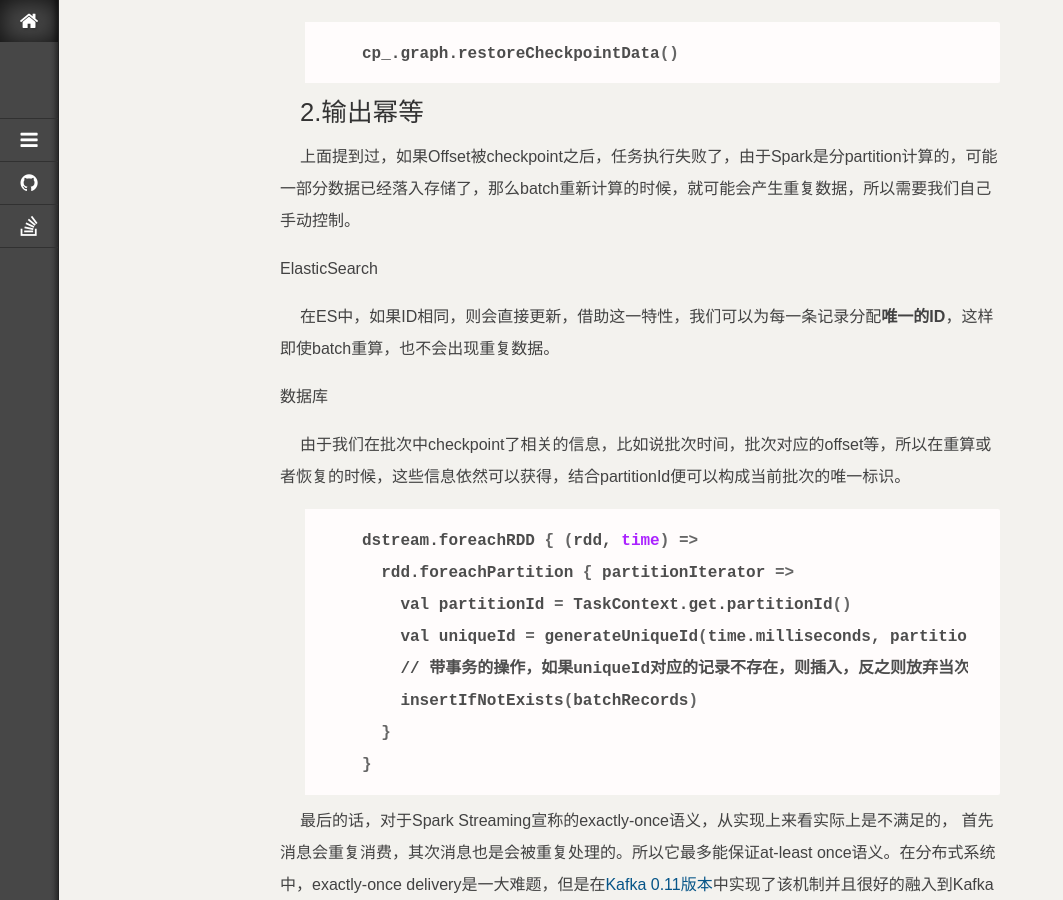
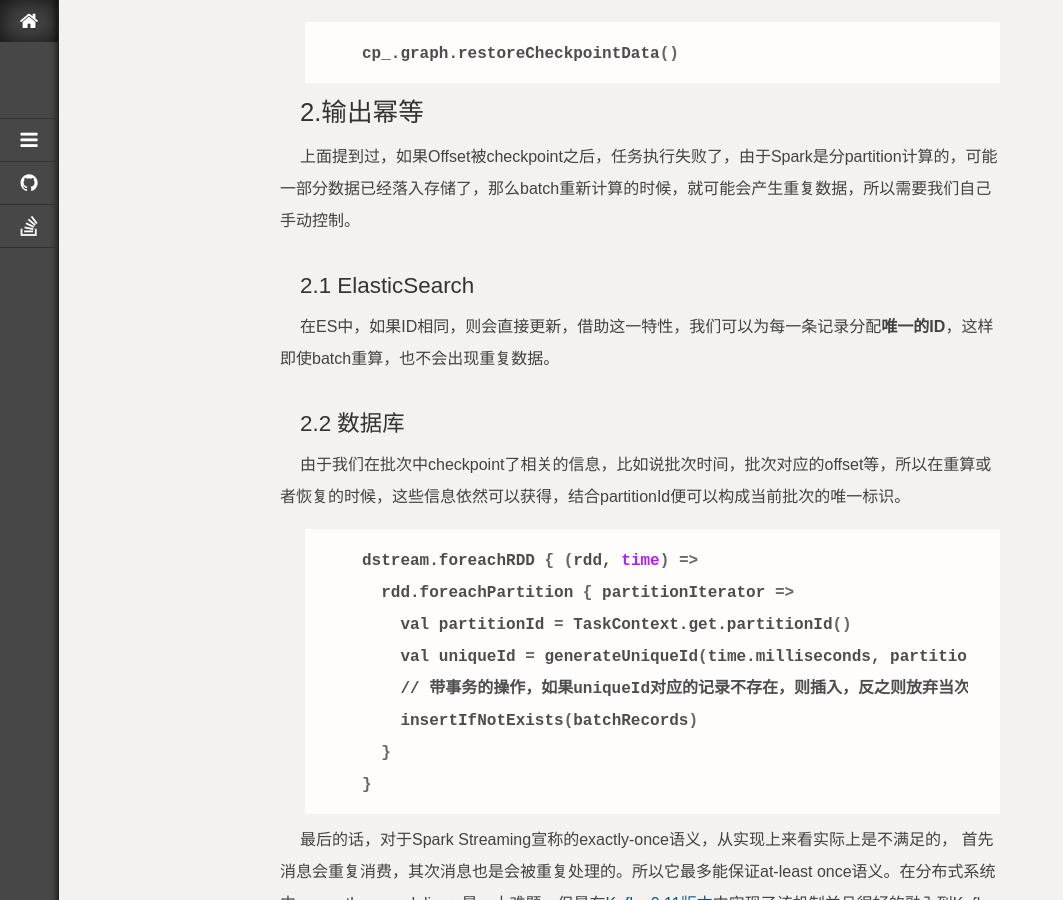
Before and after one commit to jacoffee/jacoffee.github.io, a Jekyll site: the page built from _posts/2017-11-01-spark-streaming-exactly-once.md, in a window 1280 px wide and 900 px high, scrolled down 1398 px. Shown: the whole window, without its empty margins (0-1063 px from the left). Built offline with Jekyll 4.4.1, drawn with Linux system fonts in a browser that asks for light colours; nearby versions of some CDN libraries; library files that are not in the unit come from our copies.

Commit message:
format change

```diff
--- a/_posts/2017-11-01-spark-streaming-exactly-once.md
+++ b/_posts/2017-11-01-spark-streaming-exactly-once.md
@@ -64,11 +64,11 @@ cp_.graph.restoreCheckpointData()
 
 上面提到过，如果Offset被checkpoint之后，任务执行失败了，由于Spark是分partition计算的，可能一部分数据已经落入存储了，那么batch重新计算的时候，就可能会产生重复数据，所以需要我们自己手动控制。
 
-+ ElasticSearch
+### 2.1 ElasticSearch
 
 在ES中，如果ID相同，则会直接更新，借助这一特性，我们可以为每一条记录分配**唯一的ID**，这样即使batch重算，也不会出现重复数据。
 
-+ 数据库
+### 2.2 数据库
 
 由于我们在批次中checkpoint了相关的信息，比如说批次时间，批次对应的offset等，所以在重算或者恢复的时候，这些信息依然可以获得，结合partitionId便可以构成当前批次的唯一标识。
 
```
